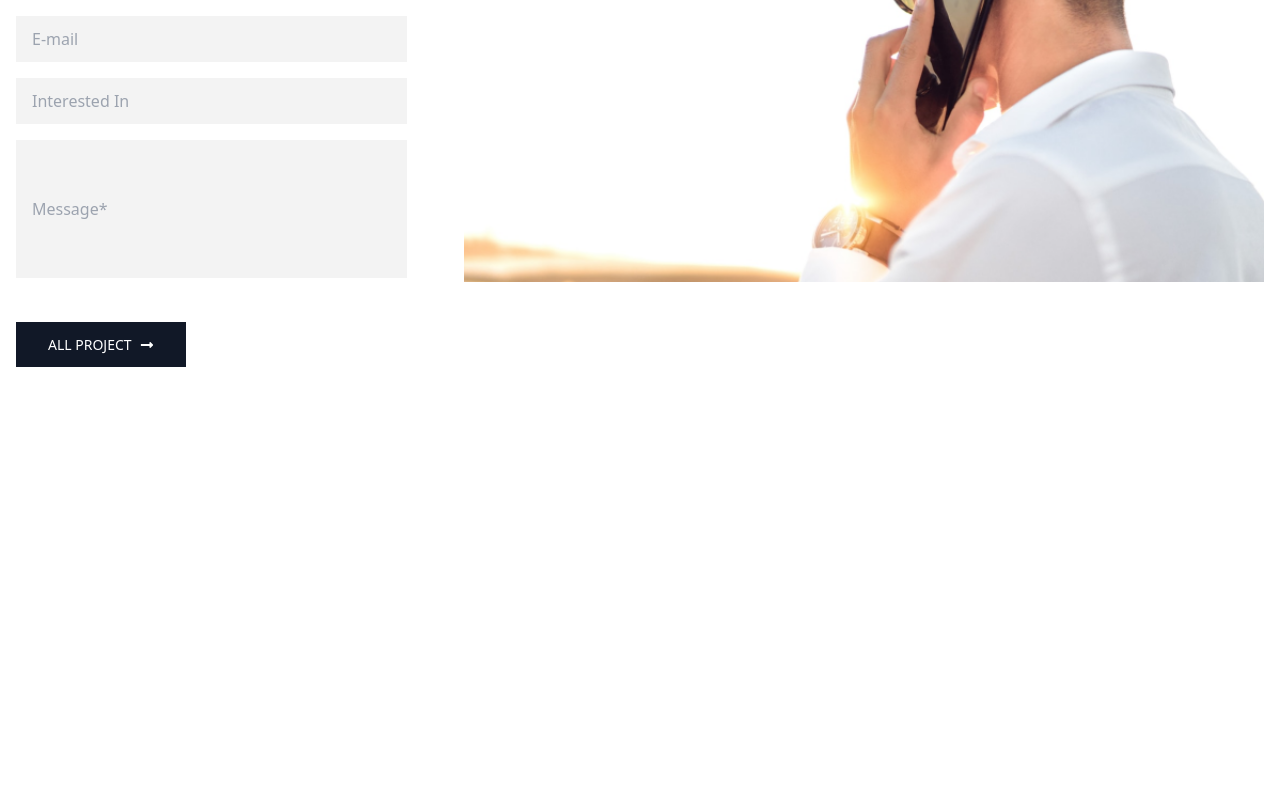
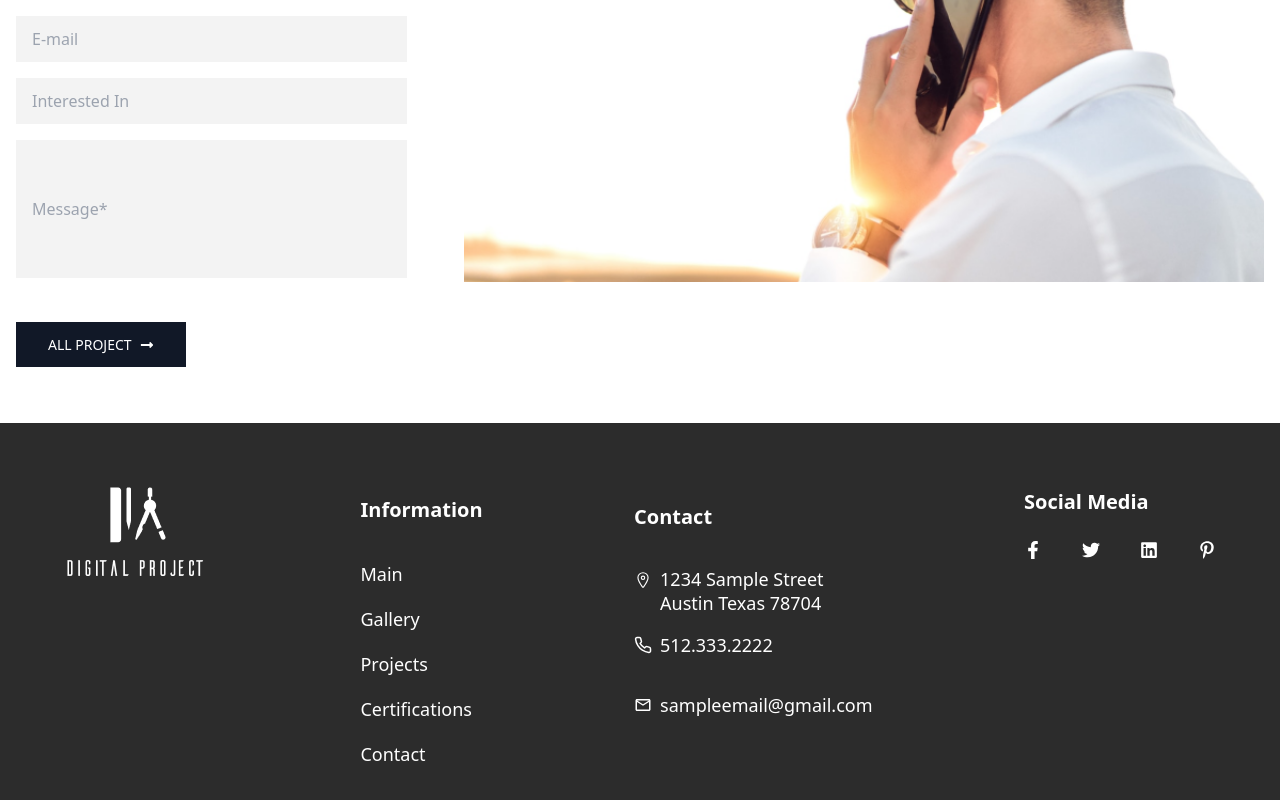
Before and after one commit to haseeburrehmanjs/Architects-Website, a Next.js app: page / in a window 1280 px wide. Shown: the part 3393-4193 px from the top of the page. Before the commit the page ends 3776 px from the top, so only its background shows below. Built offline with nearby package versions, Linux system fonts and the light colour scheme.

Commit message:
routing-and-footer-section-completed

```diff
--- /dev/null
+++ b/app/component/Footer.tsx
@@ -0,0 +1,64 @@
+import React from 'react'
+import FooterLogo from '@/app/Assets/Images/footerLogo.png'
+import Image from 'next/image'
+import Link from 'next/link'
+
+import { IoLocationOutline } from "react-icons/io5";
+import { FiPhone } from "react-icons/fi";
+import { MdOutlineMail } from "react-icons/md";
+import { FaFacebookF } from "react-icons/fa";
+import { FaTwitter } from "react-icons/fa";
+import { FaLinkedin } from "react-icons/fa";
+import { FaPinterestP } from "react-icons/fa";
+
+
+
+
+
+
+const Footer = () => {
+    return (
+        <section className='bg-[#2c2c2c] w-[100%] p-16 mt-10'>
+            <div className='flex justify-between'>
+                <div>
+                    <Image src={FooterLogo} alt='footerLogo' />
+                </div>
+                <div>
+                    <ul className='text-white text-[18px] leading-[45px]'>
+                        <li className='text-[20px] font-semibold'><Link href={'/'}>Information</Link></li>
+                        <li className='mt-5'><Link href={'/'}>Main</Link></li>
+                        <li><Link href={'/'}>Gallery</Link></li>
+                        <li><Link href={'/'}>Projects</Link></li>
+                        <li><Link href={'/'}>Certifications</Link></li>
+                        <li><Link href={'/'}>Contact</Link></li>
+                    </ul>
+                </div>
+                <div>
+                    <ul className='text-white text-[18px] leading-[60px]'>
+                        <li className='text-[20px] font-semibold'><Link href={'/'}>Contact</Link></li>
+                        <li className='mt-5 leading-6'><Link className='flex gap-2' href={'/'}><IoLocationOutline className='mt-1' />
+                            1234 Sample Street <br />
+                            Austin Texas 78704</Link></li>
+                        <li><Link className='flex gap-2 items-center' href={'/'}><FiPhone />
+                            512.333.2222</Link></li>
+                        <li><Link className='flex items-center gap-2' href={'/'}><MdOutlineMail />sampleemail@gmail.com</Link></li>
+
+                    </ul>
+                </div>
+                <div>
+                    <ul className='text-white text-[18px]'>
+                        <li className='text-[20px] font-semibold'><Link href={'/'}>Social Media</Link></li>
+                        <div className='flex gap-10 mt-6'>
+                        <li className=''><Link href={'/'}><FaFacebookF /></Link></li>
+                        <li><Link href={'/'}><FaTwitter /></Link></li>
+                        <li><Link href={'/'}><FaLinkedin /></Link></li>
+                        <li><Link href={'/'}><FaPinterestP /></Link></li>
+                        </div>
+                    </ul>
+                </div>
+            </div>
+        </section>
+    )
+}
+
+export default Footer
--- a/app/component/Navbar.tsx
+++ b/app/component/Navbar.tsx
@@ -14,8 +14,8 @@
             <div>
                 <ul className='hidden sm:flex gap-10 px-6'>
                     <li className='hover:border-b-2 hover:border-black border-b-2 border-white border-t-2 hover:border-t-2'><Link href={'/'}>MAIN</Link></li>
-                    <li className='hover:border-b-2 hover:border-black border-b-2 border-white border-t-2 hover:border-t-2'><Link href={'/'}>GALLERY</Link></li>
-                    <li className='hover:border-b-2 hover:border-black border-b-2 border-white border-t-2 hover:border-t-2'><Link href={'/'}>PROJECTS</Link></li>
+                    <li className='hover:border-b-2 hover:border-black border-b-2 border-white border-t-2 hover:border-t-2'><Link href={'gallery'}>GALLERY</Link></li>
+                    <li className='hover:border-b-2 hover:border-black border-b-2 border-white border-t-2 hover:border-t-2'><Link href={'projects'}>PROJECTS</Link></li>
                     <li className='hover:border-b-2 hover:border-black border-b-2 border-white border-t-2 hover:border-t-2'><Link href={'/'}>CERTIFICATIONS</Link></li>
                     <li className='hover:border-b-2 hover:border-black border-b-2 border-white border-t-2 hover:border-t-2'><Link href={'/'}>CONTACTS</Link></li>
                 </ul>
--- /dev/null
+++ b/app/gallery/page.tsx
@@ -0,0 +1,11 @@
+import React from 'react'
+
+const Main = () => {
+  return (
+    <div>
+      i am gallery page
+    </div>
+  )
+}
+
+export default Main
--- a/app/layout.tsx
+++ b/app/layout.tsx
@@ -1,6 +1,8 @@
 import type { Metadata } from "next";
 import localFont from "next/font/local";
 import "./globals.css";
+import Navbar from "./component/Navbar";
+import Footer from "./component/Footer";
 
 const geistSans = localFont({
   src: "./fonts/GeistVF.woff",
@@ -28,7 +30,9 @@
       <body
         className={`${geistSans.variable} ${geistMono.variable} antialiased`}
       >
+        <Navbar />
         {children}
+        <Footer />
       </body>
     </html>
   );
--- a/app/page.tsx
+++ b/app/page.tsx
@@ -5,16 +5,18 @@
 import MissionStateMent from './pages/MissionStateMent'
 import Project from './pages/Project'
 import Contactus from './pages/Contactus'
+import Footer from './component/Footer'
 
 const page = () => {
   return (
     <>
-      <Navbar />
+      {/* <Navbar /> */}
       <Hero />
       <About />
       <MissionStateMent />
       <Project />
       <Contactus />
+      {/* <Footer /> */}
     </>
   )
 }
--- a/app/pages/Project.tsx
+++ b/app/pages/Project.tsx
@@ -12,13 +12,13 @@
         <section className='container mx-auto p-4 mt-10'>
             <h1 className='text-6xl text-gray-400'>Our Projects</h1>
             <div className='mt-10'>
-                <div className='flex justify-between flex-wrap'>
+                <div className='hidden sm:flex justify-between flex-wrap'>
                     <Image width={620} src={box1} alt='box1' />
                     <Image width={620} src={box2} alt='box1' />
                 </div>
                 <div className='flex justify-between mt-2 flex-wrap'>
-                    <Image width={350} src={box3} alt='box1' />
-                    <Image width={510} src={box4} alt='box1' />
+                    <Image className='hidden sm:flex' width={350} src={box3} alt='box1' />
+                    <Image className='hidden sm:flex' width={510} src={box4} alt='box1' />
                     <Image src={box5} alt='box1' />
                 </div>
             </div>
--- /dev/null
+++ b/app/projects/page.tsx
@@ -0,0 +1,11 @@
+import React from 'react'
+
+const Projects = () => {
+  return (
+    <div>
+      i am projects page
+    </div>
+  )
+}
+
+export default Projects
```
Also changed, not shown: next.config.js (+4 -4 lines), app/Assets/Images/footerLogo.png (added).
